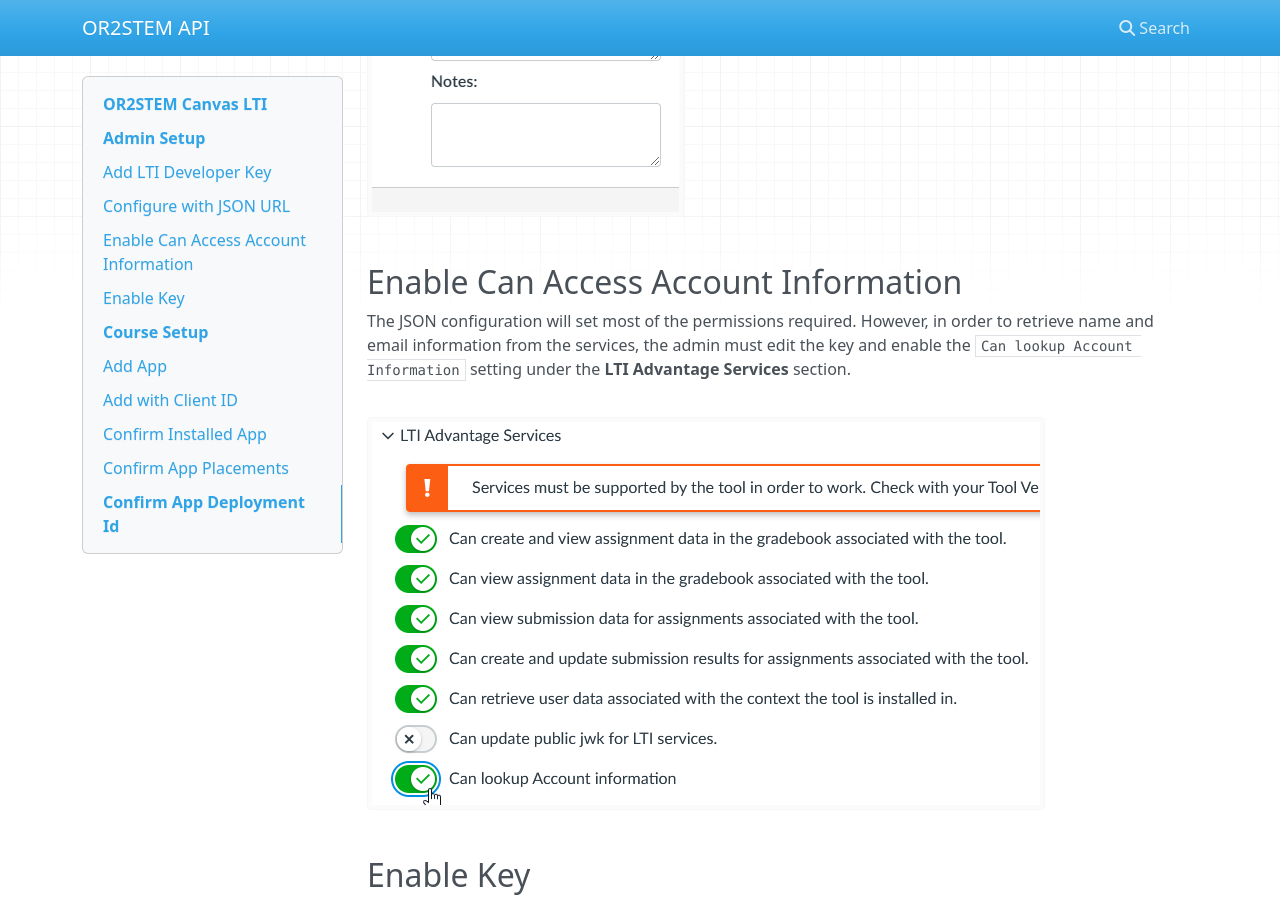
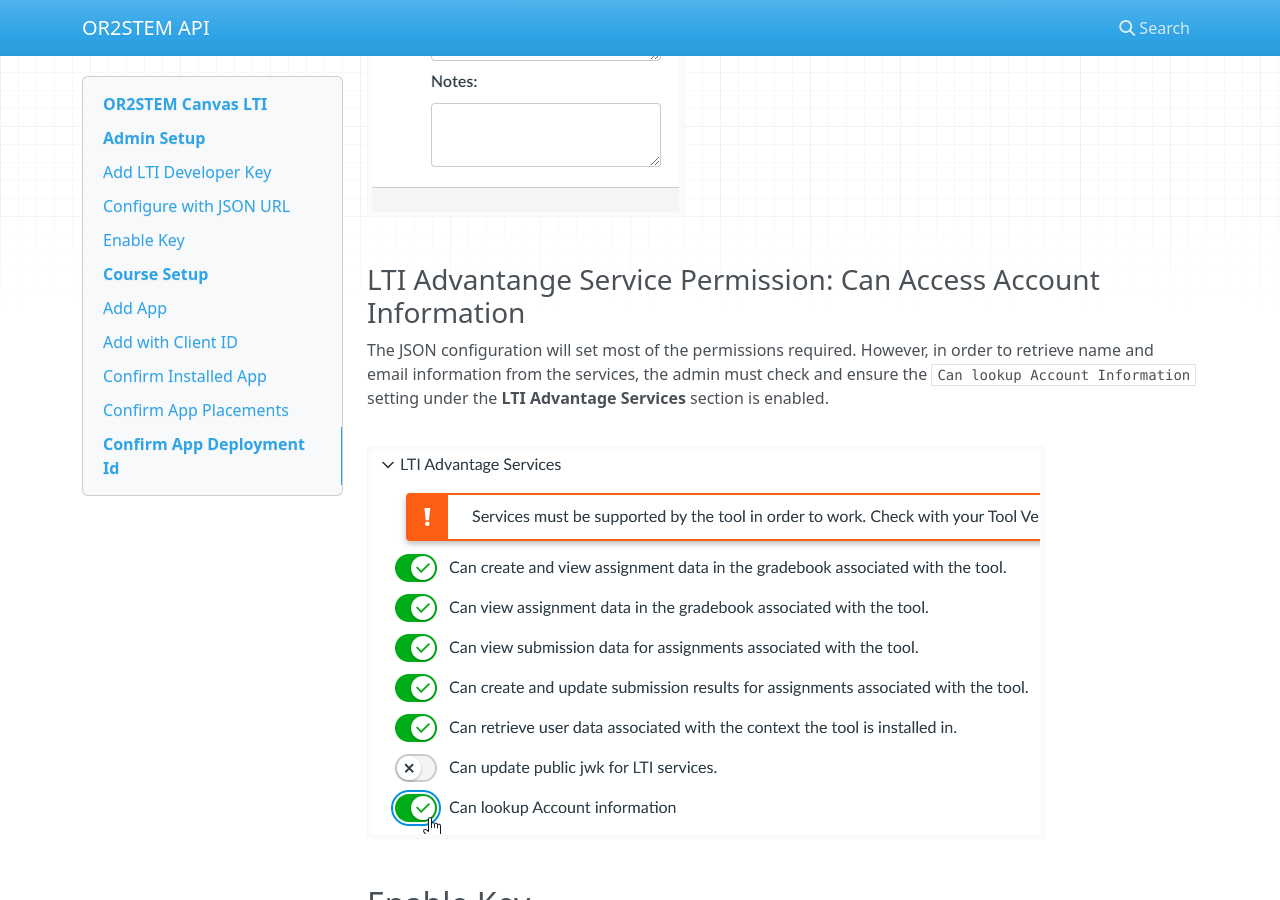
Before and after one commit to OnRampToStem/scool_lti, an MkDocs documentation site: the page built from docs/lti/canvas_install.md, in a window 1280 px wide and 900 px high, scrolled down 2035 px. Built offline with MkDocs 1.6.1, drawn with Linux system fonts in a browser that asks for light colours; nearby versions of some CDN libraries.

Commit message:
add scope required for LTI Advantage Service Can lookup Account information permission

```diff
--- a/docs/lti/canvas_install.md
+++ b/docs/lti/canvas_install.md
@@ -32,12 +32,12 @@
 
 ![Edit LTI Developer Key](../img/canvas/admin_lti_dev_key_edit.png)
 
-## Enable Can Access Account Information
+### LTI Advantange Service Permission: Can Access Account Information
 
 The JSON configuration will set most of the permissions required. However, in
 order to retrieve name and email information from the services, the
-admin must edit the key and enable the `Can lookup Account Information`
-setting under the **LTI Advantage Services** section.
+admin must check and ensure the `Can lookup Account Information`
+setting under the **LTI Advantage Services** section is enabled.
 
 ![Enable Can Access Account Information](../img/canvas/admin_lti_dev_key_enable_account_info.png)
 
```
Also changed, not shown: 1 other file.
